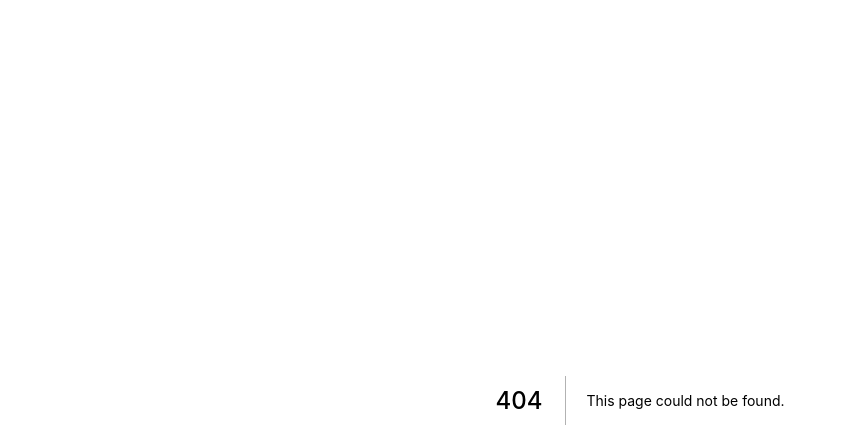
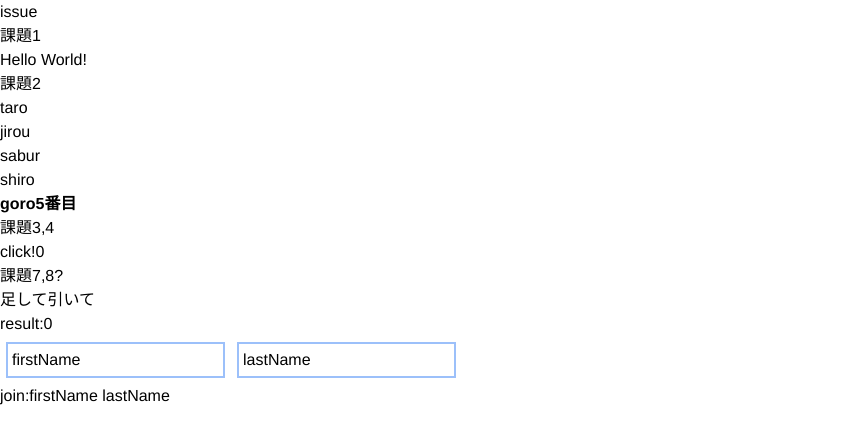
Before and after one commit to monoharada/next.js_test, a Next.js app: page /issue in a window 1280 px wide. Before the commit this address had no page. Shown: the top 448 px of the page, without its empty margins (0-847 px from the left). Built offline with nearby package versions, Linux system fonts and the light colour scheme.

Commit message:
wip issue

```diff
--- /dev/null
+++ b/components/CountName.tsx
@@ -0,0 +1,30 @@
+import { useState } from 'react'
+
+const CountName = () => {
+  const [state, setState] = useState(false)
+  const [count, setCount] = useState(0)
+  const [name, setName] = useState('')
+  const btnHandler = () => {
+    setState(true)
+    setCount(count + 1)
+
+    if (count > 0 && count % 3 === 0) {
+      setName('Name!!!')
+    } else if (state) {
+      setName('name...')
+    }
+  }
+  return (
+    <>
+      <p>課題3,4</p>
+      <div className="flex">
+        <button onClick={btnHandler}>click!</button>
+        <p className={count > 0 && count % 3 == 0 ? 'font-bold' : ''}>{count}</p>
+      </div>
+      <p>{count > 0 && count % 3 == 0 ? 'name!!!' : state ? 'name' : ''}</p>
+      <p>{name}</p>
+    </>
+  )
+}
+
+export default CountName
--- /dev/null
+++ b/components/Crement.tsx
@@ -0,0 +1,21 @@
+import { useState } from 'react'
+
+const Crement = () => {
+  const [count, setCount] = useState(0)
+  const increment = () => {
+    setCount(count + 1)
+  }
+  const decrement = () => {
+    setCount(count - 1)
+  }
+  return (
+    <>
+      <p>課題7,8?</p>
+      <button onClick={increment}>足して</button>
+      <button onClick={decrement}>引いて</button>
+      <p>result:{count}</p>
+    </>
+  )
+}
+
+export default Crement
--- /dev/null
+++ b/components/Join.tsx
@@ -0,0 +1,24 @@
+import { useState } from 'react'
+
+const Join = () => {
+  const [name, setName] = useState({ firstName: 'firstName', lastName: 'lastName' })
+  return (
+    <div>
+      <input
+        className="p-1 m-2 ring-2"
+        type="text"
+        value={name.firstName}
+        onChange={(e) => setName({ ...name, firstName: e.target.value })}
+      />
+      <input
+        className="p-1 m-2 ring-2"
+        type="text"
+        value={name.lastName}
+        onChange={(e) => setName({ ...name, lastName: e.target.value })}
+      />
+      <p>join:{`${name.firstName} ${name.lastName}`}</p>
+    </div>
+  )
+}
+
+export default Join
--- /dev/null
+++ b/pages/issue.tsx
@@ -0,0 +1,38 @@
+import Head from 'next/head'
+import CountName from '../components/CountName'
+import Crement from '../components/Crement'
+import Join from '../components/Join'
+
+const array: string[] = ['taro', 'jirou', 'sabur', 'shiro', 'goro']
+const issue = () => {
+  const greet = () => {
+    return 'Hello World!'
+  }
+  return (
+    <div className="container mx-auto">
+      <Head>
+        <title>Create Next App</title>
+        <link rel="icon" href="/favicon.ico" />
+      </Head>
+      issue
+      <p>課題1</p>
+      <p>{greet()}</p>
+      <p>課題2</p>
+      <ul>
+        {array.map((item, idx) => {
+          return (
+            <li key={idx} className={idx == 4 ? 'font-bold' : ''}>
+              {item}
+              {idx == 4 ? '5番目' : ''}
+            </li>
+          )
+        })}
+      </ul>
+      <CountName />
+      <Crement />
+      <Join />
+    </div>
+  )
+}
+
+export default issue
```
